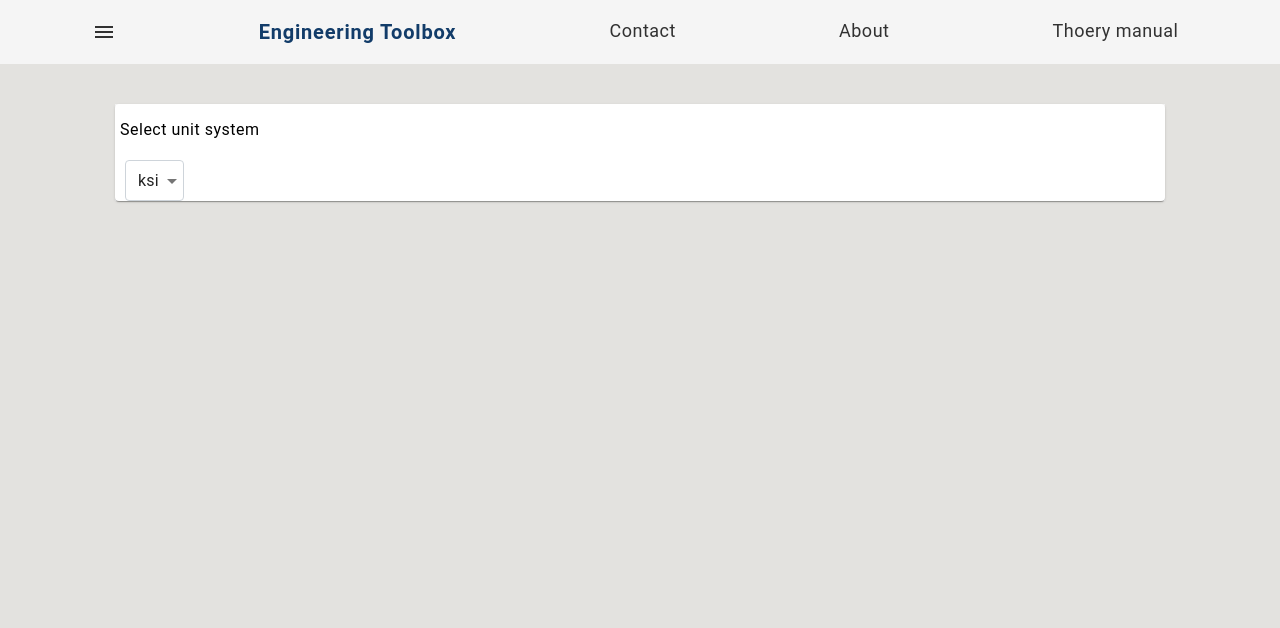
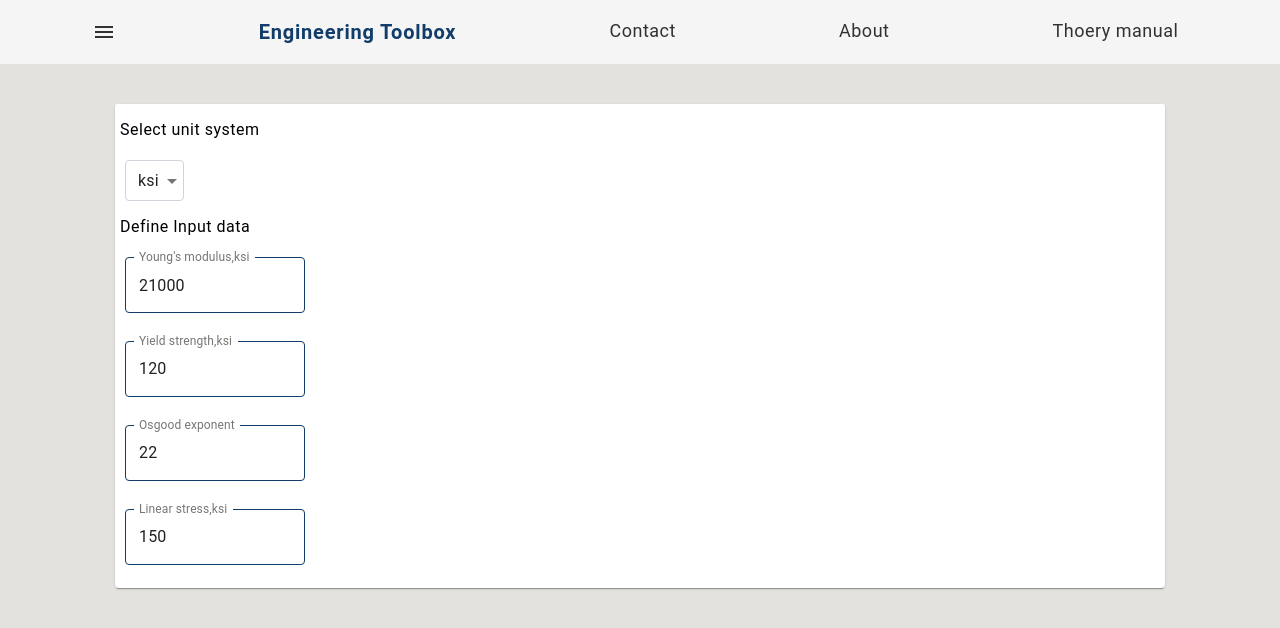
Before and after one commit to grjus/engineering-toolbox, a React (Create React App) app in the folder frontend/: page /#/neuber in a window 1280 px wide. Shown: the top 628 px of the page. Built offline with nearby package versions, Linux system fonts and the light colour scheme; the HTML template or start-up script is replaced by a standard one.

Commit message:
Added preliminary validation to Neuber

```diff
--- a/frontend/src/components/App/context.jsx
+++ b/frontend/src/components/App/context.jsx
@@ -6,7 +6,7 @@ const AppContextDispatch = createContext();
 
 const AppStateProvider = ({ children }) => {
   const [appState, setAppState] = useState({
-    showSidebar: '0px',
+    showSidebar: true,
   });
 
   return (
--- a/frontend/src/components/FatigueToolbox/context.jsx
+++ b/frontend/src/components/FatigueToolbox/context.jsx
@@ -8,8 +8,7 @@ import { fatigueTheoryItems } from './StressInput/constants';
 
 const FatigueContext = createContext();
 const FatigueContextDispatch = createContext();
-
-export const initFatigueState = {
+const initFatigueState = {
   activeStep: 0,
   unitSystem: unitSystemItems[0].value,
   surfaceFactor: {
@@ -36,7 +35,7 @@ export const initFatigueState = {
   excelDataApi: null,
 };
 const FatigueStateProvider = ({ children }) => {
-  const [fatigueState, setFatigueState] = useState({ ...initFatigueState });
+  const [fatigueState, setFatigueState] = useState(initFatigueState);
 
   return (
     <FatigueContext.Provider value={fatigueState}>
--- a/frontend/src/components/NeuberToolbox/index.jsx
+++ b/frontend/src/components/NeuberToolbox/index.jsx
@@ -1,18 +1,40 @@
 import { Card } from '@material-ui/core';
-import React from 'react';
+import React, { useEffect } from 'react';
 import { useForm } from 'react-hook-form';
 import { Container } from '../../style';
 import { FormContent, Title } from '../ToolboxComponents/Card/style';
 import DropDown from '../ToolboxComponents/Dropdown';
+import { TextBox } from '../ToolboxComponents/TextBox';
 import { unitSystemItems } from './config';
 
+import { roValRules, minLinearStress } from './validators';
+
 const NeuberToolbox = () => {
-  const { control } = useForm({
+  const {
+    control, register, watch, errors, handleSubmit,
+  } = useForm({
+    mode: 'onChange',
+    reValidateMode: 'onChange',
     defaultValues: {
-      uniSystem: unitSystemItems[0].value,
+      unitSystem: unitSystemItems[0].value,
+      youngsModulus: 21000,
+      yieldStrength: 120,
+      osgoodExponent: 22,
+      linearStress: 150,
     },
 
   });
+
+  const {
+    unitSystem, osgoodExponent, yieldStrength, linearStress,
+  } = watch();
+
+  useEffect(() => {
+    handleSubmit((data) => {
+      console.log(osgoodExponent);
+      console.log(data);
+    })();
+  }, [unitSystem, osgoodExponent, handleSubmit, linearStress]);
 
   return (
     <Container>
@@ -21,6 +43,30 @@ const NeuberToolbox = () => {
         <FormContent>
           <DropDown name="unitSystem" control={control} dropDownItems={unitSystemItems} />
         </FormContent>
+        <Title>
+          Define Input data
+        </Title>
+        <FormContent>
+          <TextBox name="youngsModulus" inputRef={register} label={`Young's modulus,${unitSystem}`} error={errors.unitSystem} />
+        </FormContent>
+        <FormContent>
+          <TextBox name="yieldStrength" inputRef={register} label={`Yield strength,${unitSystem}`} error={errors.unitSystem} />
+        </FormContent>
+        <FormContent>
+          <TextBox name="osgoodExponent" inputRef={register(roValRules)} label="Osgood exponent" error={errors.unitSystem} />
+        </FormContent>
+        <FormContent>
+          <TextBox
+            name="linearStress"
+            inputRef={register({
+              ...minLinearStress,
+              max: { value: 3 * parseFloat(yieldStrength), message: 'To high linear stress' },
+              min: { value: parseFloat(yieldStrength), message: 'Lienar elastic stress' },
+            })}
+            label={`Linear stress,${unitSystem}`}
+            error={errors.minLinearStress}
+          />
+        </FormContent>
       </Card>
     </Container>
   );
--- /dev/null
+++ b/frontend/src/components/NeuberToolbox/validators/index.js
@@ -0,0 +1,22 @@
+const MIN_RO = 10;
+const MAX_RO = 35;
+
+export const roValRules = {
+  required: { value: true, message: 'Value is required' },
+  min: { value: MIN_RO, message: `Value less than ${MIN_RO}` },
+  max: { value: MAX_RO, message: `Value greater than ${MAX_RO}` },
+};
+
+export const minLinearStress = {
+  required: { value: true, message: 'Value is required' },
+};
+// export const yieldStrValRules = {
+//   required: { value: true, message: 'Value is required' },
+//   min: { value: MIN_YIELD_STRENGTH, message: `Value less than ${MIN_YIELD_STRENGTH}` },
+//   max: { value: MAX_YIELD_STRENGTH, message: `Value greater than ${MAX_YIELD_STRENGTH}` },
+// };
+// export const userFacValRules = {
+//   required: { value: true, message: 'Value is required' },
+//   min: { value: MIN_DERATING_FACTOR, message: `Value less than ${MIN_DERATING_FACTOR}` },
+//   max: { value: MAX_DERATING_FACTOR, message: `Value greater than ${MAX_DERATING_FACTOR}` },
+// };
--- a/frontend/src/components/SideBar/index.jsx
+++ b/frontend/src/components/SideBar/index.jsx
@@ -3,7 +3,6 @@ import {
   CloseIco, Container, ItemNavLink, SideMenuiItemsContainer,
 } from './styles';
 import { AppContext, AppContextDispatch } from '../App/context';
-// import { AppContext } from '../App/context';
 import ExpandItems from './ExpandItems';
 
 function SideBar() {
```
